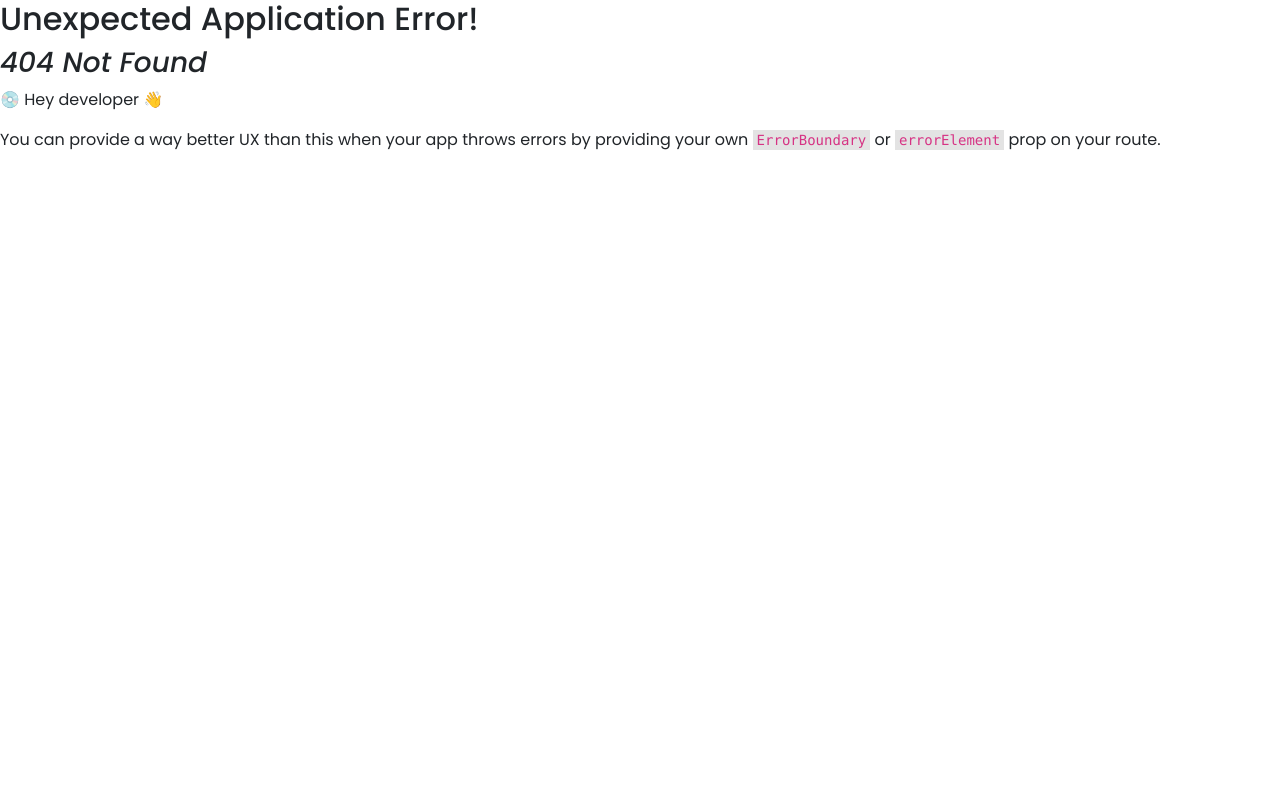
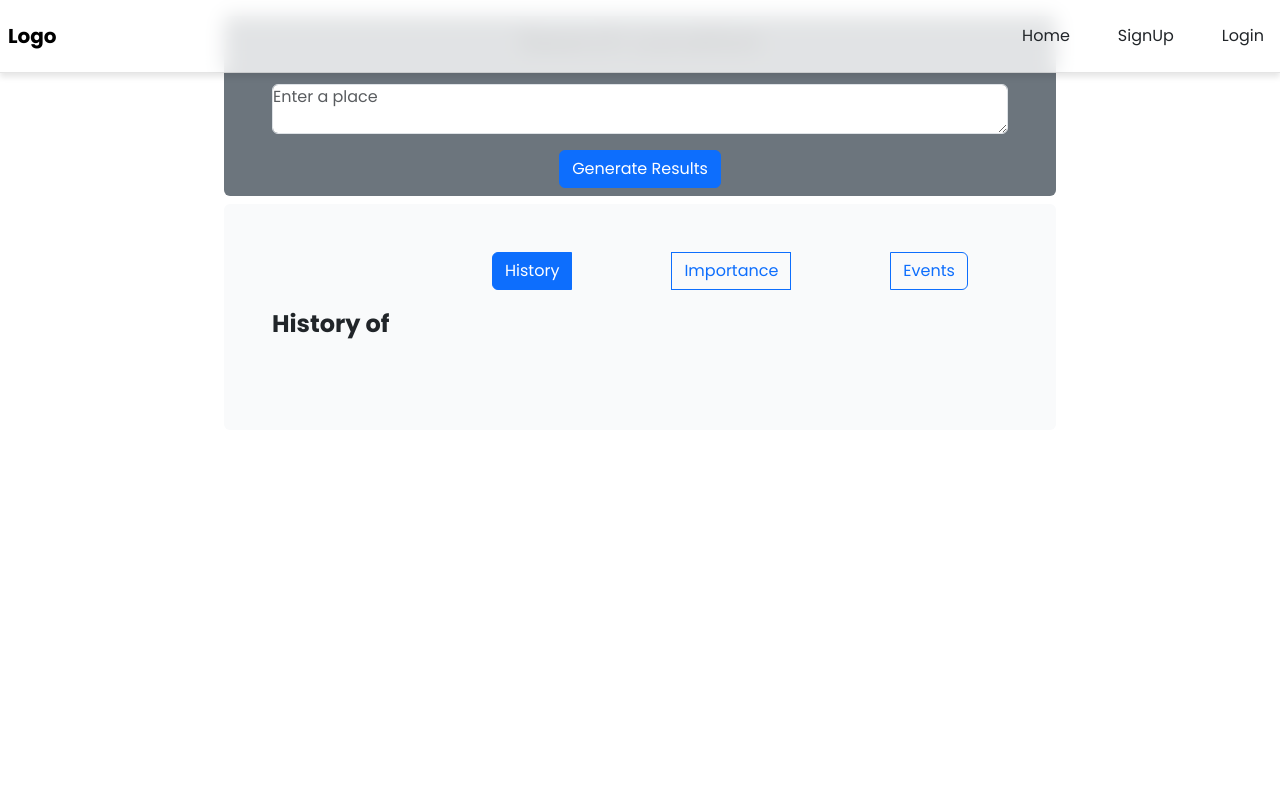
Before and after one commit to koushikrebba/AI-based-location-history, a React (Create React App) app in the folder client/: page /search in a window 1280 px wide. Before the commit this address had no page. Shown: the top 800 px of the page. Built offline with nearby package versions, Linux system fonts and the light colour scheme.

Commit message:
Styled the location component

```diff
--- a/client/package.json
+++ b/client/package.json
@@ -3,6 +3,7 @@
   "version": "0.1.0",
   "private": true,
   "dependencies": {
+    "@react-google-maps/api": "^2.19.3",
     "@testing-library/jest-dom": "^5.17.0",
     "@testing-library/react": "^13.4.0",
     "@testing-library/user-event": "^13.5.0",
@@ -14,6 +15,7 @@
     "react-dom": "^18.3.1",
     "react-hook-form": "^7.51.5",
     "react-icons": "^5.2.1",
+    "react-markdown": "^9.0.1",
     "react-router-dom": "^6.23.1",
     "react-scripts": "5.0.1",
     "web-vitals": "^2.1.4"
--- a/client/src/App.js
+++ b/client/src/App.js
@@ -6,6 +6,7 @@ import SignUp from './components/Signup'
 import Login from './components/Login'
 import LandPage from './components/LandingPage'
 import Home from './components/Home'
+import SearchLocation from './components/SearchLocation'
 function App() {
 
 
@@ -29,6 +30,10 @@ function App() {
         {
           path:'/signup',
           element:<SignUp/>
+        },
+        {
+          path:'/search',
+          element:<SearchLocation/>
         }
       ]
     }
--- a/client/src/RootLayout.js
+++ b/client/src/RootLayout.js
@@ -6,7 +6,6 @@ import './index.css'
 function RootLayout() {
   return (
     <div className="">
-       {/* <Navbar /> */}
        <div className="" style={{minHeight:"90vh"}}>
        <Outlet />
        </div>
--- a/client/src/components/Navbar.jsx
+++ b/client/src/components/Navbar.jsx
@@ -29,10 +29,11 @@ function Navbar() {
                             user === null ? (
                                 <>
                                     <NavLink to='/signup' className="nav-link">SignUp</NavLink>
-                                    <NavLink onClick={handleLogout} to='/login' className="nav-link">Login</NavLink>
+                                    <NavLink to='/login' className="nav-link">Login</NavLink>
                                 </>
                             ) : (
                                 <>
+                                    <NavLink to='/search' className='nav-link'>Location</NavLink>
                                     <span onClick={handleLogout} style={{ cursor: 'pointer' }}><b className='fs-6'>Logout</b></span>
                                     <div className='text-center'>
                                         <h6 style={{ display: 'block' }}>Welcome</h6>
--- /dev/null
+++ b/client/src/components/SearchLocation.jsx
@@ -0,0 +1,260 @@
+import React, { useState } from "react";
+import axios from "axios";
+import ReactMarkdown from "react-markdown";
+import "bootstrap/dist/css/bootstrap.min.css";
+import Navbar from "./Navbar";
+
+const GOOGLE_API_KEY = "AIzaSyANjv75bwjbuple_GtfC1qTnxjMe_V9xHM";
+const SEARCH_ENGINE_ID = "6537b03c199ee4ac5";
+const GEMINI_API_KEY = "AIzaSyB6TYVM21zS6ZGW9Rr0asOgHxdLTM8mTpA";
+
+function GoogleMap({ coordinates }) {
+  const mapUrl = `https://maps.google.com/maps?q=${coordinates.latitude},${coordinates.longitude}&t=&z=15&ie=UTF8&iwloc=&output=embed`;
+
+  return (
+    <div className="p-3 min-h-[400px] my-3 rounded-lg border">
+      <div className="mapouter">
+        <div className="gmap_canvas">
+          <iframe
+            title="Google Map"
+            src={mapUrl}
+            frameBorder="0"
+            scrolling="no"
+            className="w-full h-full"
+          ></iframe>
+          <style>
+            {`
+              .mapouter {
+                position: relative;
+                height: 100%;
+                width: 100%;
+                background: #fff;
+              }
+              .gmap_canvas {
+                overflow: hidden;
+                height: 100%;
+                width: 100%;
+              }
+              .gmap_canvas iframe {
+                position: relative;
+                z-index: 2;
+              }
+            `}
+          </style>
+        </div>
+      </div>
+    </div>
+  );
+}
+
+function App() {
+  const [query, setQuery] = useState("");
+  const [images, setImages] = useState([]);
+  const [answerHistory, setAnswerHistory] = useState("");
+  const [answerImportance, setAnswerImportance] = useState("");
+  const [answerEvent, setAnswerEvent] = useState("");
+  const [generatingAnswer, setGeneratingAnswer] = useState(false);
+  const [coordinates, setCoordinates] = useState({});
+  const [activeTab, setActiveTab] = useState("history");
+
+  const handleChange = (event) => {
+    setQuery(event.target.value);
+  };
+
+  const handleSubmit = async (event) => {
+    event.preventDefault();
+    setGeneratingAnswer(true);
+    setAnswerHistory("Loading your answer... \n It might take up to 10 seconds");
+    setAnswerImportance("Loading your answer... \n It might take up to 10 seconds");
+    setImages([]);
+    setCoordinates({});
+
+    const promptHistory = `The history of ${query}`;
+    const promptImportance = `The importance of ${query}`;
+    const promptEvent = `The historical events took place in ${query}`;
+
+    try {
+      const imageResponse = await axios.get(
+        `https://www.googleapis.com/customsearch/v1?key=${GOOGLE_API_KEY}&cx=${SEARCH_ENGINE_ID}&searchType=image&q=${query}&num=2`
+      );
+
+      if (!imageResponse.data.items) {
+        throw new Error("No images found");
+      }
+      setImages(imageResponse.data.items);
+
+      const responseHistory = await axios({
+        url: `https://generativelanguage.googleapis.com/v1beta/models/gemini-pro:generateContent?key=${GEMINI_API_KEY}`,
+        method: "post",
+        data: {
+          contents: [{ parts: [{ text: promptHistory }] }],
+        },
+      });
+
+      if (!responseHistory.data.candidates) {
+        throw new Error("No history found");
+      }
+
+      setAnswerHistory(responseHistory.data.candidates[0].content.parts[0].text);
+
+      const responseImportance = await axios({
+        url: `https://generativelanguage.googleapis.com/v1beta/models/gemini-pro:generateContent?key=${GEMINI_API_KEY}`,
+        method: "post",
+        data: {
+          contents: [{ parts: [{ text: promptImportance }] }],
+        },
+      });
+
+      if (!responseImportance.data.candidates) {
+        throw new Error("No importance found");
+      }
+
+      setAnswerImportance(responseImportance.data.candidates[0].content.parts[0].text);
+
+      const responseLatitude = await axios({
+        url: `https://generativelanguage.googleapis.com/v1beta/models/gemini-pro:generateContent?key=${GEMINI_API_KEY}`,
+        method: "post",
+        data: {
+          contents: [{ parts: [{ text: `The latitude of ${query}` }] }],
+        },
+      });
+
+      const responseEvent = await axios({
+        url: `https://generativelanguage.googleapis.com/v1beta/models/gemini-pro:generateContent?key=${GEMINI_API_KEY}`,
+        method: "post",
+        data: {
+          contents: [{ parts: [{ text: promptEvent }] }],
+        },
+      });
+
+      if (!responseEvent.data.candidates) {
+        throw new Error("No events found");
+      }
+
+      setAnswerEvent(responseEvent.data.candidates[0].content.parts[0].text);
+
+      const responseLongitude = await axios({
+        url: `https://generativelanguage.googleapis.com/v1beta/models/gemini-pro:generateContent?key=${GEMINI_API_KEY}`,
+        method: "post",
+        data: {
+          contents: [{ parts: [{ text: `The longitude of ${query}` }] }],
+        },
+      });
+
+      const latitude = parseFloat(responseLatitude.data.candidates[0].content.parts[0].text);
+      const longitude = parseFloat(responseLongitude.data.candidates[0].content.parts[0].text);
+
+      if (isNaN(latitude) || isNaN(longitude)) {
+        throw new Error("Latitude or Longitude could not be determined");
+      }
+
+      setCoordinates({ latitude, longitude });
+    } catch (error) {
+      console.log("Error:", error.message);
+      setAnswerHistory("Sorry - Something went wrong. Please try again!");
+      setAnswerImportance("Sorry - Something went wrong. Please try again!");
+      setAnswerEvent("Sorry - Something went wrong. Please try again!");
+    }
+
+    setGeneratingAnswer(false);
+  };
+
+  return (
+    <>
+      <div className="bg-white h-screen p-3">
+        <Navbar/>
+        <form onSubmit={handleSubmit} className="w-full md:w-2/3 m-auto text-center rounded bg-gray-50 py-2 p-5 bg-secondary">
+          <h1 className="text-3xl text-center pb-3">Search Location</h1>
+          <textarea
+            required
+            className="form-control my-2 p-0 "
+            value={query}
+            onChange={handleChange}
+            placeholder="Enter a place"
+          ></textarea>
+          <button
+            type="submit"
+            className="btn btn-primary mt-2"
+            disabled={generatingAnswer}
+          >
+            Generate Results
+          </button>
+        </form>
+
+        <div className="w-full md:w-2/3 m-auto text-center rounded bg-gray-50 my-1">
+          <div className="d-flex flex-wrap justify-content-center">
+            {images.map((image, index) => (
+              <div key={index} className="card m-2" style={{ width: "200px" }}>
+                <img src={image.link} className="card-img-top" alt={image.title} />
+                <div className="card-body">
+                  {/* <p className="card-text">{image.title}</p> */}
+                </div>
+              </div>
+            ))}
+          </div>
+        </div>
+
+        <div className="w-full md:w-2/3 m-auto p-5 rounded bg-gray-50 my-1">
+          <div style={{gap:'100px',marginLeft:'220px'}} className="btn-group mb-3" role="group" aria-label="Basic example">
+            <button
+              type="button"
+              className={`btn ${activeTab === "history" ? "btn-primary" : "btn-outline-primary"}`}
+              onClick={() => setActiveTab("history")}
+            >
+              History
+            </button>
+            <button
+              type="button"
+              className={`btn ${activeTab === "importance" ? "btn-primary" : "btn-outline-primary"}`}
+              onClick={() => setActiveTab("importance")}
+            >
+              Importance
+            </button>
+            <button
+              type="button"
+              className={`btn ${activeTab === "event" ? "btn-primary" : "btn-outline-primary"}`}
+              onClick={() => setActiveTab("event")}
+            >
+              Events
+            </button>
+          </div>
+
+          {activeTab === "history" && (
+            <div>
+              <h1 style={{ fontSize: "24px", fontWeight: "bold", lineHeight: "1.5" }}>History of {query}</h1>
+              <ReactMarkdown className="p-3">{answerHistory}</ReactMarkdown>
+            </div>
+          )}
+          {activeTab === "importance" && (
+            <div>
+              <h1 style={{ fontSize: "24px", fontWeight: "bold", lineHeight: "1.5" }}>Importance of {query}</h1>
+              <ReactMarkdown className="p-3">{answerImportance}</ReactMarkdown>
+            </div>
+          )}
+          {activeTab === "event" && (
+            <div>
+              <h1 style={{ fontSize: "24px", fontWeight: "bold", lineHeight: "1.5" }}>Events of {query}</h1>
+              <ReactMarkdown className="p-3">{answerEvent}</ReactMarkdown>
+            </div>
+          )}
+        </div>
+
+        {coordinates.latitude && coordinates.longitude && (
+          <div
+            style={{
+              minHeight: "400px",
+              marginTop: "20px",
+              borderRadius: "10px",
+              overflow: "hidden",
+              boxShadow: "0 0 10px rgba(0, 0, 0, 0.1)",
+            }}
+          >
+            <GoogleMap coordinates={coordinates} />
+          </div>
+        )}
+      </div>
+    </>
+  );
+}
+
+export default App;
```
Also changed, not shown: client/src/index.css (line endings or trailing spaces), 1 other file (tests, documents, lock files or other folders).
